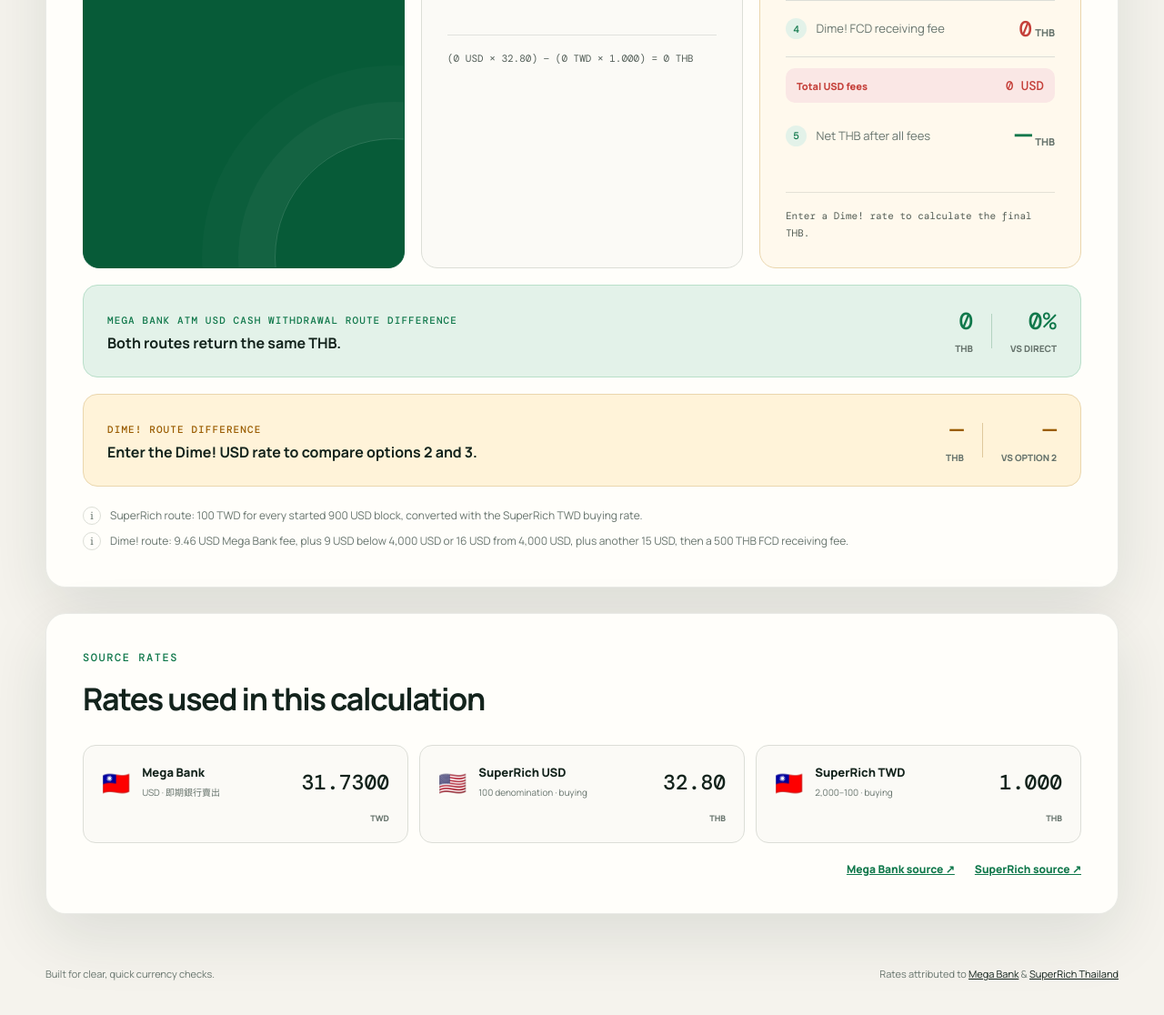
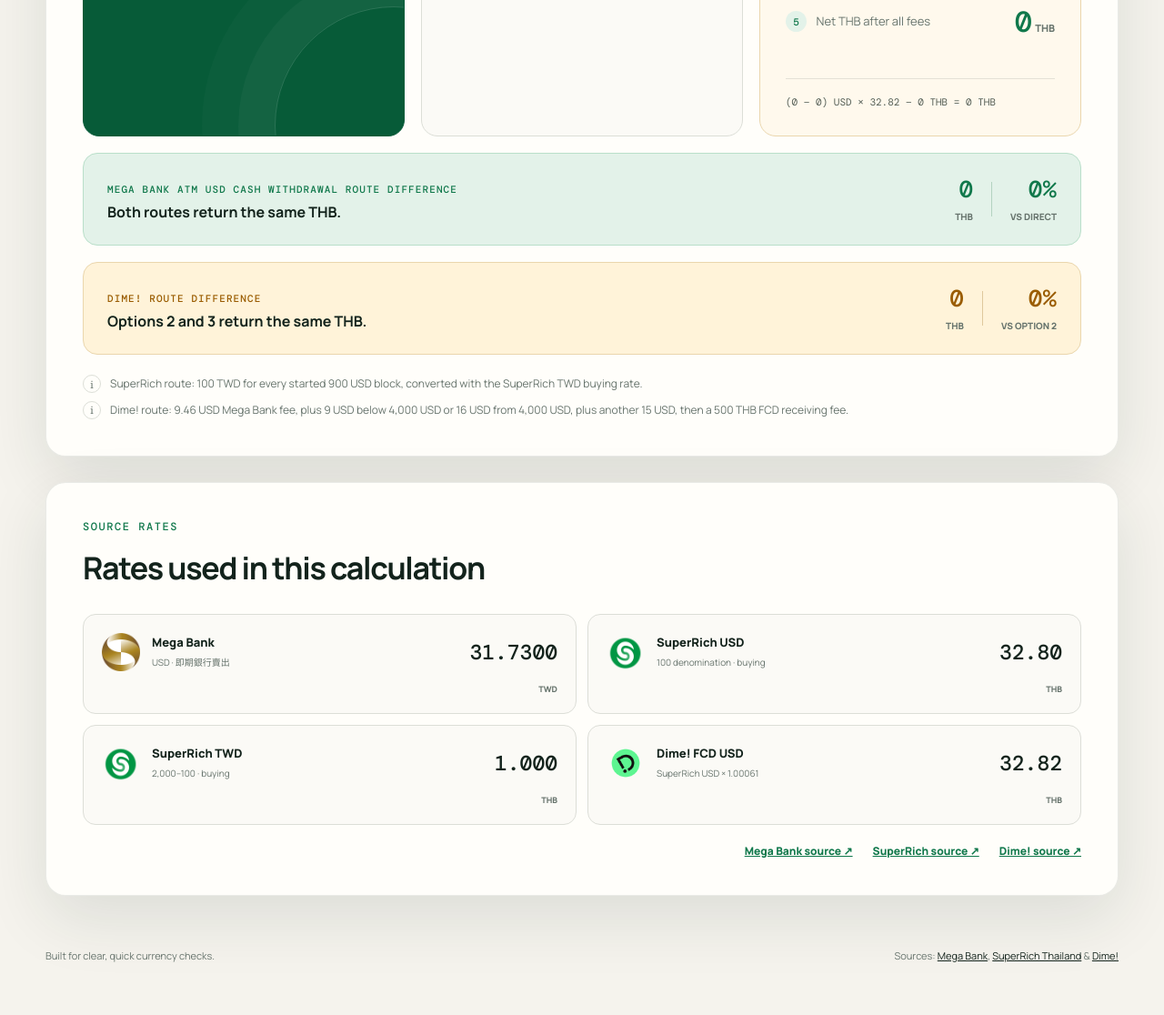
Before and after one commit to maverickcadev14/money-exchange, a website: page index.html in a window 1280 px wide. Shown: the part 1761-2877 px from the top of the page at 91% size. Drawn offline with nearby package versions, Linux system fonts and the light colour scheme; no server answers.

Commit message:
Update Dime rate formula and source icons

```diff
--- a/app.js
+++ b/app.js
@@ -2,8 +2,10 @@ const FALLBACK_RATES = {
   usdBuying: 32.8,
   twdBuying: 1.0,
   megaUsdSpotSell: 31.73,
+  dimeUsdRate: 32.820008,
   superRichUpdatedAt: '2026-08-28T17:57:00+07:00',
   megaBankUpdatedAt: '2026/08/27 17:18:11',
+  isFullyLive: false,
   branch: 'Headquarter Rajdamri 1'
 };
 
@@ -19,12 +21,12 @@ const DIME_FCD_RECEIVING_FEE_THB = 500;
 
 const state = {
   rates: { ...FALLBACK_RATES },
-  isLive: false
+  isLive: false,
+  isFullyLive: false
 };
 
 const elements = {
   amount: document.querySelector('#amountInput'),
-  dimeRate: document.querySelector('#dimeRateInput'),
   directThb: document.querySelector('#directThbResult'),
   usdReceived: document.querySelector('#usdReceived'),
   withdrawalFee: document.querySelector('#withdrawalFee'),
@@ -49,6 +51,7 @@ const elements = {
   megaUsdRate: document.querySelector('#megaUsdRate'),
   usdRate: document.querySelector('#usdRate'),
   twdRate: document.querySelector('#twdRate'),
+  dimeUsdRate: document.querySelector('#dimeUsdRate'),
   refresh: document.querySelector('#refreshButton'),
   liveBadge: document.querySelector('#liveBadge')
 };
@@ -60,7 +63,7 @@ function formatNumber(value, maximumFractionDigits = 2) {
   }).format(value);
 }
 
-function calculate(amount, dimeRate) {
+function calculate(amount) {
   const directThb = amount * state.rates.twdBuying;
   const usdReceived = Math.floor((amount / state.rates.megaUsdSpotSell) / USD_DENOMINATION) * USD_DENOMINATION;
   const withdrawalFee = usdReceived > 0
@@ -81,7 +84,7 @@ function calculate(amount, dimeRate) {
   const dimeUsdFeesTotal = megaTransferFee + dimeTransactionFee;
   const dimeFcdFee = usdReceived > 0 ? DIME_FCD_RECEIVING_FEE_THB : 0;
   const dimeNetUsd = Math.max(0, usdReceived - dimeUsdFeesTotal);
-  const dimeThb = dimeRate > 0 ? Math.max(0, (dimeNetUsd * dimeRate) - dimeFcdFee) : 0;
+  const dimeThb = Math.max(0, (dimeNetUsd * state.rates.dimeUsdRate) - dimeFcdFee);
   const dimeThbDifference = dimeThb - twoStepThb;
   const dimePercentageDifference = twoStepThb > 0 ? (dimeThbDifference / twoStepThb) * 100 : 0;
 
@@ -109,8 +112,7 @@ function calculate(amount, dimeRate) {
 
 function render() {
   const amount = Math.max(0, Number(elements.amount.value) || 0);
-  const dimeRate = Math.max(0, Number(elements.dimeRate.value) || 0);
-  const result = calculate(amount, dimeRate);
+  const result = calculate(amount);
 
   elements.directThb.textContent = formatNumber(result.directThb);
   elements.usdReceived.textContent = formatNumber(result.usdReceived, 0);
@@ -124,7 +126,7 @@ function render() {
     : 'No transfer';
   elements.dimeFcdFee.textContent = formatNumber(result.dimeFcdFee, 0);
   elements.dimeUsdFeesTotal.textContent = formatNumber(result.dimeUsdFeesTotal, 2);
-  elements.dimeThb.textContent = dimeRate > 0 ? formatNumber(result.dimeThb) : '—';
+  elements.dimeThb.textContent = formatNumber(result.dimeThb);
 
   const differenceSign = result.thbDifference > 0 ? '+' : result.thbDifference < 0 ? '−' : '';
   const percentageSign = result.percentageDifference > 0 ? '+' : result.percentageDifference < 0 ? '−' : '';
@@ -140,7 +142,6 @@ function render() {
       ? 'The direct route returns more THB.'
       : 'Both routes return the same THB.';
 
-  if (dimeRate > 0) {
   const dimeDifferenceSign = result.dimeThbDifference > 0 ? '+' : result.dimeThbDifference < 0 ? '−' : '';
   const dimePercentageSign = result.dimePercentageDifference > 0 ? '+' : result.dimePercentageDifference < 0 ? '−' : '';
   elements.dimeThbDifference.textContent = `${dimeDifferenceSign}${formatNumber(Math.abs(result.dimeThbDifference))}`;
@@ -154,26 +155,20 @@ function render() {
     : result.dimeThbDifference < 0
       ? 'Option 2 returns more THB than the Dime! route.'
       : 'Options 2 and 3 return the same THB.';
-  } else {
-    elements.dimeThbDifference.textContent = '—';
-    elements.dimePercentageDifference.textContent = '—';
-    elements.dimeThbDifference.classList.remove('positive', 'negative');
-    elements.dimePercentageDifference.classList.remove('positive', 'negative');
-    elements.dimeDifferenceMessage.textContent = 'Enter the Dime! USD rate to compare options 2 and 3.';
-  }
 
   elements.directFormula.textContent = `${formatNumber(amount)} TWD × ${state.rates.twdBuying.toFixed(3)} = ${formatNumber(result.directThb)} THB`;
   elements.twoStepFormula.textContent = `(${formatNumber(result.usdReceived, 0)} USD × ${state.rates.usdBuying.toFixed(2)}) − (${formatNumber(result.withdrawalFee, 0)} TWD × ${state.rates.twdBuying.toFixed(3)}) = ${formatNumber(result.twoStepThb)} THB`;
-  elements.dimeFormula.textContent = dimeRate > 0
-    ? `(${formatNumber(result.usdReceived, 0)} − ${formatNumber(result.dimeUsdFeesTotal, 2)}) USD × ${dimeRate.toFixed(4)} − ${formatNumber(result.dimeFcdFee, 0)} THB = ${formatNumber(result.dimeThb)} THB`
-    : 'Enter a Dime! rate to calculate the final THB.';
+  elements.dimeFormula.textContent = `(${formatNumber(result.usdReceived, 0)} − ${formatNumber(result.dimeUsdFeesTotal, 2)}) USD × ${state.rates.dimeUsdRate.toFixed(2)} − ${formatNumber(result.dimeFcdFee, 0)} THB = ${formatNumber(result.dimeThb)} THB`;
   elements.megaUsdRate.textContent = state.rates.megaUsdSpotSell.toFixed(4);
   elements.usdRate.textContent = state.rates.usdBuying.toFixed(2);
   elements.twdRate.textContent = state.rates.twdBuying.toFixed(3);
+  elements.dimeUsdRate.textContent = state.rates.dimeUsdRate.toFixed(2);
 
-  elements.liveBadge.classList.toggle('offline', !state.isLive);
-  elements.liveBadge.lastChild.textContent = state.isLive ? ' Live market data' : ' Reference rates';
-  const status = state.isLive ? 'Live rates' : 'Last known rates';
+  elements.liveBadge.classList.toggle('offline', !state.isFullyLive);
+  elements.liveBadge.lastChild.textContent = state.isFullyLive
+    ? ' Live market data'
+    : state.isLive ? ' Partial live data' : ' Reference rates';
+  const status = state.isFullyLive ? 'Live rates' : state.isLive ? 'Partially live rates' : 'Last known rates';
   elements.updatedLine.textContent = `${status} · Mega Bank ${state.rates.megaBankUpdatedAt} · SuperRich ${state.rates.branch}`;
 }
 
@@ -196,8 +191,10 @@ async function loadRates() {
     if (!response.ok) throw new Error('Rate request failed');
     state.rates = await response.json();
     state.isLive = true;
+    state.isFullyLive = state.rates.isFullyLive !== false;
   } catch (error) {
     state.isLive = false;
+    state.isFullyLive = false;
   } finally {
     elements.refresh.disabled = false;
     elements.refresh.classList.remove('loading');
@@ -206,7 +203,6 @@ async function loadRates() {
 }
 
 elements.amount.addEventListener('input', render);
-elements.dimeRate.addEventListener('input', render);
 elements.refresh.addEventListener('click', loadRates);
 
 render();
--- a/index.html
+++ b/index.html
@@ -48,11 +48,6 @@
             <span>Taiwan dollar amount</span>
             <div class="input-row"><input id="amountInput" type="number" min="0" step="1" inputmode="numeric" value="0" aria-label="TWD amount to exchange" /><div class="currency-chip">🇹🇼 TWD</div></div>
           </label>
-          <label class="money-field dime-rate-field">
-            <span>Dime! USD exchange rate</span>
-            <div class="input-row rate-input-row"><input id="dimeRateInput" type="number" min="0" step="0.0001" inputmode="decimal" value="0" placeholder="Enter rate" aria-label="Dime USD to THB exchange rate" /><div class="currency-chip">🇹🇭 THB / USD</div></div>
-            <small>Enter how many Thai baht Dime! gives for 1 USD.</small>
-          </label>
           <div class="rate-summary">
             <div><span class="status-dot"></span><p><strong>Three exchange routes</strong><small id="updatedLine">Connecting to Mega Bank and SuperRich…</small></p></div>
             <p class="formula-note">All route fees shown separately</p>
@@ -83,7 +78,7 @@
             <article class="route-card route-dime">
               <div class="route-topline"><span class="route-number">03</span><span class="route-tag">DIME!</span></div>
               <p class="route-path">🇹🇼 TWD <span>→</span> 🇺🇸 USD <span>→</span> 🇹🇭 THB</p>
-              <p class="route-description">Buy USD at Mega Bank, transfer to Dime!, then convert using your entered rate.</p>
+              <p class="route-description">Buy USD at Mega Bank, transfer to Dime!, then convert using the SuperRich USD 100-denomination buying rate × 1.00061.</p>
               <div class="step-results dime-step-results">
                 <div class="step-result"><span><b>1</b> USD transferred · rounded to 100</span><p><strong id="dimeUsdReceived">—</strong> <small>USD</small></p></div>
                 <div class="step-result fee-result"><span><b>2</b> Mega Bank transfer fee</span><p><strong id="megaTransferFee">—</strong> <small>USD</small></p></div>
@@ -110,15 +105,16 @@
         <section class="rate-panel" aria-labelledby="rates-heading">
           <div class="panel-heading"><div><p class="section-label">SOURCE RATES</p><h2 id="rates-heading">Rates used in this calculation</h2></div></div>
           <div class="rate-grid">
-            <article class="rate-card"><div class="flag">🇹🇼</div><div><p>Mega Bank</p><span>USD · 即期銀行賣出</span></div><strong id="megaUsdRate">—</strong><small>TWD</small></article>
-            <article class="rate-card"><div class="flag">🇺🇸</div><div><p>SuperRich USD</p><span>100 denomination · buying</span></div><strong id="usdRate">—</strong><small>THB</small></article>
-            <article class="rate-card"><div class="flag">🇹🇼</div><div><p>SuperRich TWD</p><span>2,000–100 · buying</span></div><strong id="twdRate">—</strong><small>THB</small></article>
+            <article class="rate-card"><img class="source-icon" src="assets/mega-bank-icon.png" alt="" /><div><p>Mega Bank</p><span>USD · 即期銀行賣出</span></div><strong id="megaUsdRate">—</strong><small>TWD</small></article>
+            <article class="rate-card"><img class="source-icon" src="assets/superrich-icon.png" alt="" /><div><p>SuperRich USD</p><span>100 denomination · buying</span></div><strong id="usdRate">—</strong><small>THB</small></article>
+            <article class="rate-card"><img class="source-icon" src="assets/superrich-icon.png" alt="" /><div><p>SuperRich TWD</p><span>2,000–100 · buying</span></div><strong id="twdRate">—</strong><small>THB</small></article>
+            <article class="rate-card"><img class="source-icon" src="assets/dime-icon.png" alt="" /><div><p>Dime! FCD USD</p><span>SuperRich USD × 1.00061</span></div><strong id="dimeUsdRate">—</strong><small>THB</small></article>
           </div>
-          <div class="source-links"><a href="https://www.megabank.com.tw/personal/savings/foreign-service/forex" target="_blank" rel="noreferrer">Mega Bank source ↗</a><a href="https://www.superrichthailand.com/#!/en/exchange" target="_blank" rel="noreferrer">SuperRich source ↗</a></div>
+          <div class="source-links"><a href="https://www.megabank.com.tw/personal/savings/foreign-service/forex" target="_blank" rel="noreferrer">Mega Bank source ↗</a><a href="https://www.superrichthailand.com/#!/en/exchange" target="_blank" rel="noreferrer">SuperRich source ↗</a><a href="https://dime.co.th/en" target="_blank" rel="noreferrer">Dime! source ↗</a></div>
         </section>
       </main>
 
-      <footer><p>Built for clear, quick currency checks.</p><p>Rates attributed to <a href="https://www.megabank.com.tw/personal/savings/foreign-service/forex" target="_blank" rel="noreferrer">Mega Bank</a> &amp; <a href="https://www.superrichthailand.com/#!/en/exchange" target="_blank" rel="noreferrer">SuperRich Thailand</a></p></footer>
+      <footer><p>Built for clear, quick currency checks.</p><p>Sources: <a href="https://www.megabank.com.tw/personal/savings/foreign-service/forex" target="_blank" rel="noreferrer">Mega Bank</a>, <a href="https://www.superrichthailand.com/#!/en/exchange" target="_blank" rel="noreferrer">SuperRich Thailand</a> &amp; <a href="https://dime.co.th/en" target="_blank" rel="noreferrer">Dime!</a></p></footer>
     </div>
     <script src="app.js"></script>
   </body>
--- a/server.js
+++ b/server.js
@@ -7,6 +7,7 @@ const HOST = process.env.HOST || '0.0.0.0';
 const ROOT = __dirname;
 const SUPER_RICH_URL = 'https://www.superrichthailand.com/';
 const MEGA_BANK_URL = 'https://www.megabank.com.tw/api/client/ExchangeRate/GetRateData?sc_lang=zh-TW&sc_site=bank-zh-tw&dic_lang=zh-TW';
+const DIME_RATE_MULTIPLIER = 1.00061;
 
 const contentTypes = {
   '.html': 'text/html; charset=utf-8',
@@ -53,6 +54,7 @@ async function serveRates(response) {
     const twdBuying = Number(twdMatch?.[1]);
     const megaUsd = megaBankPayload?.rates?.find((rate) => String(rate.currKey).startsWith('USD|'));
     const megaUsdSpotSell = Number(megaUsd?.spot?.ask);
+    const dimeUsdRate = usdBuying * DIME_RATE_MULTIPLIER;
 
     if (!Number.isFinite(usdBuying) || !Number.isFinite(twdBuying) || !Number.isFinite(megaUsdSpotSell)) {
       throw new Error('One or more required exchange rates are missing');
@@ -62,8 +64,10 @@ async function serveRates(response) {
       usdBuying,
       twdBuying,
       megaUsdSpotSell,
+      dimeUsdRate,
       superRichUpdatedAt: updatedMatch ? `${updatedMatch[1]} ${updatedMatch[2]}` : 'Current official page',
       megaBankUpdatedAt: megaBankPayload.updateTime,
+      isFullyLive: true,
       branch: 'Headquarter Rajdamri 1'
     });
   } catch (error) {
--- a/styles.css
+++ b/styles.css
@@ -47,13 +47,9 @@ h2 { margin: 0; font-size: clamp(24px, 3vw, 34px); letter-spacing: -.04em; }
 @keyframes spin { to { transform: rotate(360deg); } }
 .amount-field { display: block; margin: 34px 0; }
 .amount-field > span { display: block; margin-bottom: 9px; color: var(--muted); font-size: 13px; font-weight: 700; }
-.dime-rate-field { display: block; max-width: 650px; margin: -12px 0 34px; }
-.dime-rate-field > span { display: block; margin-bottom: 9px; color: var(--muted); font-size: 13px; font-weight: 700; }
-.dime-rate-field > small { display: block; margin-top: 8px; color: var(--muted); font-size: 11px; }
 .input-row { display: flex; align-items: center; padding: 9px 10px 9px 22px; border: 2px solid var(--ink); border-radius: 14px; background: white; }
 .input-row:focus-within { border-color: var(--green); box-shadow: 0 0 0 4px rgba(16,120,75,.11); }
 .input-row input { min-width: 0; flex: 1; border: 0; outline: 0; color: var(--ink); background: transparent; font: 500 clamp(32px, 5vw, 54px) 'DM Mono', monospace; }
-.rate-input-row input { font-size: clamp(25px, 3.5vw, 38px); }
 .currency-chip { padding: 16px 18px; border-radius: 10px; background: var(--green-soft); color: var(--green-dark); font-weight: 800; }
 .rate-summary { margin: 0 -40px; padding: 20px 40px; display: flex; align-items: center; justify-content: space-between; gap: 20px; background: #eef3ef; border-top: 1px solid var(--line); }
 .rate-summary > div { display: flex; align-items: center; gap: 14px; }
@@ -110,14 +106,14 @@ h2 { margin: 0; font-size: clamp(24px, 3vw, 34px); letter-spacing: -.04em; }
 .disclaimer { display: flex; gap: 10px; margin: 22px 0 0; color: var(--muted); font-size: 12px; line-height: 1.7; }
 .disclaimer span { display: grid; flex: 0 0 20px; height: 20px; place-items: center; border: 1px solid var(--line); border-radius: 50%; font: 500 11px Georgia, serif; }
 .dime-disclaimer { margin-top: 8px; }
-.rate-grid { display: grid; grid-template-columns: repeat(3, 1fr); gap: 12px; }
+.rate-grid { display: grid; grid-template-columns: repeat(2, 1fr); gap: 12px; }
 .rate-card { display: grid; grid-template-columns: auto 1fr auto; align-items: center; gap: 13px; padding: 20px; border: 1px solid var(--line); border-radius: 14px; background: #fbfaf6; }
-.flag { font-size: 25px; }
+.source-icon { display: block; width: 42px; height: 42px; border-radius: 11px; object-fit: contain; }
 .rate-card p { margin: 0; font-size: 13px; font-weight: 800; }
 .rate-card span { color: var(--muted); font-size: 10px; }
 .rate-card strong { font: 500 23px 'DM Mono', monospace; }
 .rate-card small { grid-column: 3; color: var(--muted); text-align: right; font-size: 9px; font-weight: 800; }
-.source-links { display: flex; justify-content: flex-end; gap: 22px; margin-top: 20px; }
+.source-links { display: flex; flex-wrap: wrap; justify-content: flex-end; gap: 12px 22px; margin-top: 20px; }
 .source-links a { color: var(--green); font-size: 12px; font-weight: 800; }
 footer { display: flex; justify-content: space-between; gap: 20px; padding: 30px 0 46px; color: var(--muted); font-size: 11px; }
 footer p { margin: 0; }
```
Also changed, not shown: README.md, assets/dime-icon.png (added), assets/mega-bank-icon.png (added), assets/superrich-icon.png (added), 1 other file. Lines whose indentation alone changed are shown as unchanged.
